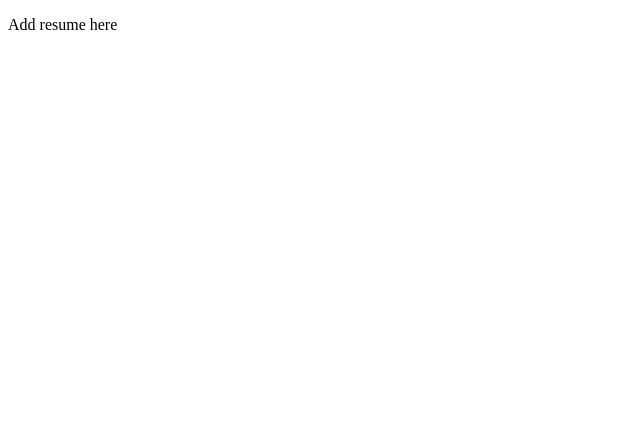
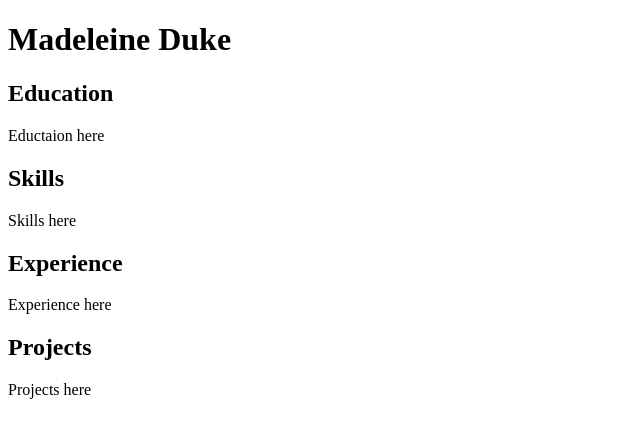
Before and after one commit to mduke2019/mduke2019.github.io, a plain HTML site: page index.html in a window 1280 px wide. Shown: the whole page, without its empty margins (0-640 px from the left). Drawn offline with Linux system fonts and the light colour scheme.

Commit message:
Resume outline added

```diff
--- a/index.html
+++ b/index.html
@@ -1,9 +1,17 @@
 <!doctype html>
 <html>
   <head>
-    <title>Madeleine Duke Resume Test</title>
+    <title>Madeleine Duke</title>
   </head>
   <body>
-	  <p> Add resume here </p>
+	  <h1> Madeleine Duke</h1>
+	  <h2> Education </h2>
+	  <p> Eductaion here </p>
+	  <h2> Skills </h2>
+	  <p> Skills here </p>
+	  <h2> Experience </h2>
+	  <p> Experience here </p>
+	  <h2> Projects </h2>
+	  <p> Projects here </p>
   </body>
 </html>
```
